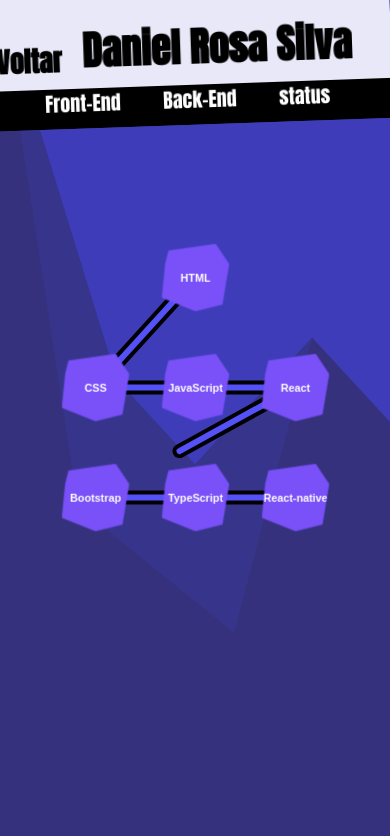
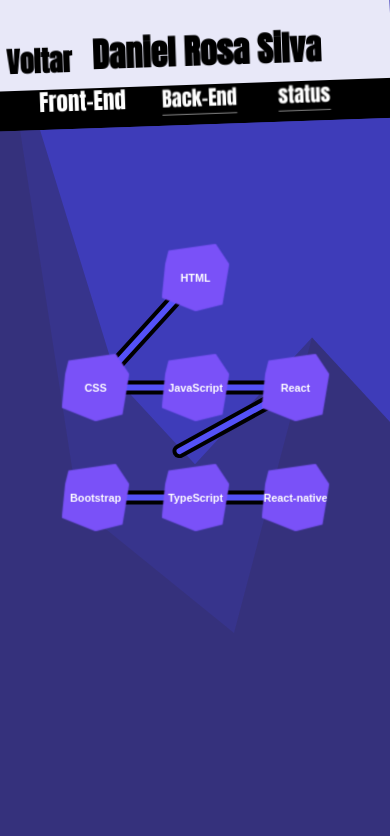
Before and after one commit to DanielRosa07/portifolio, a plain HTML site: page paginas/habilidades.html in a window 390 px wide. Both pictures are taken after a click on the element "Front-End". Shown: the top 836 px of the page. Drawn offline with Linux system fonts and the light colour scheme.

Commit message:
completamento da area  de botões
pagina habilidade
e correção nos conteudo da pagina sobre mim

```diff
--- a/paginas/habilidades.css
+++ b/paginas/habilidades.css
@@ -284,6 +284,13 @@ body {
 
 @media (max-width: 900px) {
 
+
+   @keyframes pulse {
+    0%   { transform: scale(1); }
+    50%  { transform: scale(1.04); }
+    100% { transform: scale(1); }
+}
+
     /* Impede o header quebrar */
     .header {
         height: 160px;
@@ -297,16 +304,25 @@ body {
 
     .sub-header a {
         font-size: 32px;
-        margin-left: 20px;
+        margin-left: 10px;
     }
 
     .sub-header h1 {
-        font-size: 40px;
+        font-size: 38px;
         margin-left: 20px;
     }
 
     .p-container p {
         font-size: 20px;
+         border-bottom: 1px solid white;
+         cursor: pointer;
+         animation: pulse 1.5s infinite ease-in-out;
+    }
+    /* Quando um título está ativo */
+    .p-container p.active-tab {
+    transform: scale(1.15);
+    border-bottom: 2px solid white;
+    animation: none;
     }
 
     /* As 3 colunas de skills ficam uma abaixo da outra */
@@ -323,7 +339,9 @@ body {
     .section3 {
         width: 100%;
         gap: 15px;
+
     }
+
 
     /* Agrupamentos ficam compactos */
     .camada, .camada2 {
@@ -368,6 +386,10 @@ body {
 
     .sub-header a {
         font-size: 28px;
-        margin-left: 15px;
+        margin-left: 25px;
+    }
+    .sub-header h1 {
+        font-size: 34px;
+
     }
 }
--- a/paginas/script.js
+++ b/paginas/script.js
@@ -259,26 +259,26 @@ document.addEventListener('DOMContentLoaded', function() {
 });
 
 
-
 document.addEventListener("DOMContentLoaded", function () {
     const section1 = document.querySelector(".section1");
     const section2 = document.querySelector(".section2");
     const section3 = document.querySelector(".section3");
     const caixasContainer = document.querySelector(".caixas");
     const pItems = document.querySelectorAll(".p-container p");
-
     const svg = document.querySelector(".lines");
 
+    let mobileMode = false; // controla se o modo mobile está ativo
+
     // ==============================
-    //  FUNÇÃO: limpa todas as linhas
+    //  LIMPA TODAS AS LINHAS
     // ==============================
     function resetLines() {
-        svg.innerHTML = ""; // Remove todas as linhas antigas
+        svg.innerHTML = "";
     }
 
-    // ===============================================
-    //  FUNÇÃO: redesenha linhas seguindo as .box visíveis
-    // ===============================================
+    // ==========================================
+    //  DESENHA LINHAS PARA A SECTION ATIVA
+    // ==========================================
     function drawLines(section) {
         resetLines();
 
@@ -293,7 +293,6 @@ document.addEventListener("DOMContentLoaded", function () {
 
             const prevRect = prev.getBoundingClientRect();
             const currRect = curr.getBoundingClientRect();
-
             const svgRect = svg.getBoundingClientRect();
 
             const startX = prevRect.left + prevRect.width / 2 - svgRect.left;
@@ -301,7 +300,6 @@ document.addEventListener("DOMContentLoaded", function () {
             const endX = currRect.left + currRect.width / 2 - svgRect.left;
             const endY = currRect.top + currRect.height / 2 - svgRect.top;
 
-            // Criando linhas (background + foreground)
             const bg = document.createElementNS("http://www.w3.org/2000/svg", "line");
             bg.setAttribute("x1", startX);
             bg.setAttribute("y1", startY);
@@ -321,43 +319,73 @@ document.addEventListener("DOMContentLoaded", function () {
         });
     }
 
-    // ==========================================================
-    //  FUNÇÃO: ativa uma section e troca ordem (modo mobile)
-    // ==========================================================
+    // =====================================================
+    //  ATIVA SECTION — APENAS NO MOBILE
+    // =====================================================
     function activateSection(section) {
+        if (!mobileMode) return; // se não estiver no mobile, não faz nada
+
         caixasContainer.innerHTML = "";
         caixasContainer.appendChild(section);
 
         drawLines(section);
     }
 
-    // ================================================
-    //  MOBILE: troca automática da ordem das sections
-    // ================================================
-    if (window.innerWidth <= 900) {
+    // =====================================================
+    //  LIGA/DESLIGA MODO MOBILE
+    // =====================================================
+    function checkMode() {
+        const isNowMobile = window.innerWidth <= 900;
+
+        if (isNowMobile && !mobileMode) {
+            // ativando modo mobile
+            mobileMode = true;
             activateSection(section1);
         }
+        else if (!isNowMobile && mobileMode) {
+            // desativando modo mobile
+            mobileMode = false;
 
-    // =======================================================
-    //  CLICOU NO p-container → troca a section correspondente
-    // =======================================================
+            // restaura layout normal
+            caixasContainer.innerHTML = "";
+            caixasContainer.appendChild(section1);
+            caixasContainer.appendChild(section2);
+            caixasContainer.appendChild(section3);
+
+            resetLines(); // importante: remove linhas adaptadas ao mobile
+        }
+    }
+
+    // inicia no estado correto
+    checkMode();
+
+    // troca a section quando clicar nos títulos somente no mobile
    pItems.forEach((p, index) => {
     p.style.cursor = "pointer";
 
     p.addEventListener("click", () => {
+        if (!mobileMode) return;
+
+        // remove destaque de todos
+        pItems.forEach(item => item.classList.remove("active-tab"));
+
+        // adiciona destaque ao selecionado
+        p.classList.add("active-tab");
+
+        // troca section
         if (index === 0) activateSection(section1);
         if (index === 1) activateSection(section2);
         if (index === 2) activateSection(section3);
     });
 });
 
-    // ===================================================
-    //  Recalcular linhas ao dar resize (muda orientação)
-    // ===================================================
+    // recalcula ao redimensionar
     window.addEventListener("resize", () => {
-        const activeSection = caixasContainer.children[0];
-        if (activeSection) {
-            drawLines(activeSection);
+        checkMode();
+
+        if (mobileMode) {
+            const active = caixasContainer.children[0];
+            drawLines(active);
         }
     });
 });
--- a/paginas/style.css
+++ b/paginas/style.css
@@ -5,7 +5,7 @@ body {
     background-color: #3e3cb9;
     color: white;
     display: grid;
-    gap: 20px;
+    gap: 10px;
     padding: 20px;
 
 }
```
Lines whose indentation alone changed are shown as unchanged.
